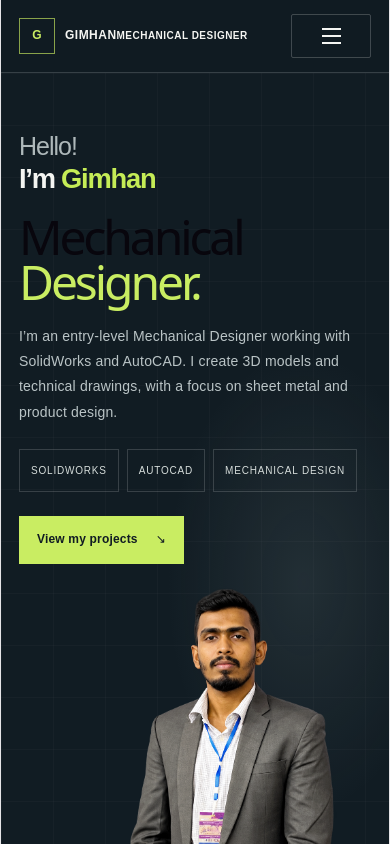
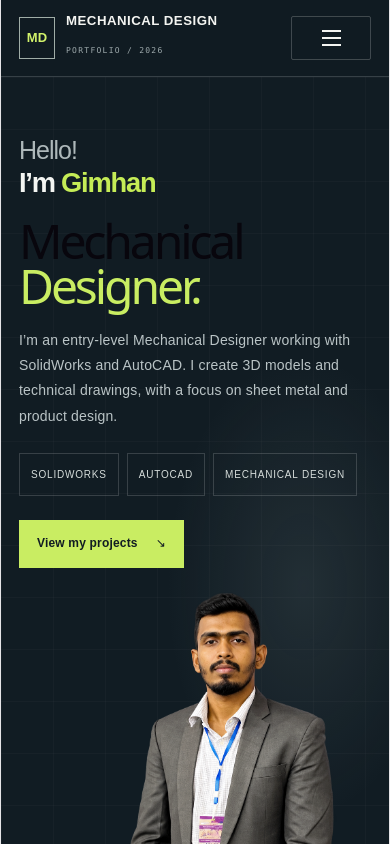
Before and after one commit to Tharaka-Maheshwara/gimhan-portfolio, a React (Vite) app: page / in a window 390 px wide. Shown: the top 844 px of the page. Built offline with nearby package versions, Linux system fonts and the light colour scheme.

Commit message:
navbar width

```diff
--- a/src/App.css
+++ b/src/App.css
@@ -2980,3 +2980,200 @@ iframe {
     padding: 0 12px;
   }
 }
+.header-inner {
+  position: relative;
+  width: min(1480px, calc(100% - 80px));
+  min-height: 182px;
+  margin: 0 auto;
+  display: flex;
+  align-items: center;
+  justify-content: space-between;
+  gap: 32px;
+}
+
+.brand {
+  display: inline-flex;
+  align-items: center;
+  flex-shrink: 0;
+  gap: 32px;
+  color: inherit;
+  text-decoration: none;
+}
+
+.brand-mark {
+  width: 78px;
+  height: 78px;
+  display: grid;
+  place-items: center;
+  border: 1px solid rgba(197, 210, 201, 0.8);
+  color: #d2f36b;
+  font-size: 20px;
+  font-weight: 600;
+}
+
+.brand-copy {
+  display: grid;
+  gap: 8px;
+}
+
+.brand-title {
+  color: #f4f5f2;
+  font-size: 28px;
+  font-weight: 700;
+  line-height: 1.2;
+  white-space: nowrap;
+}
+
+.brand-subtitle {
+  display: flex;
+  align-items: center;
+  gap: 12px;
+  margin: 0;
+  color: #aab6b8;
+  font-family: var(--mono, monospace);
+  font-size: 18px;
+  letter-spacing: 0.14em;
+  white-space: nowrap;
+}
+
+.nav-links .nav-link--contact {
+  display: inline-flex;
+  align-items: center;
+  justify-content: space-between;
+  gap: 16px;
+  min-width: 124px;
+  min-height: 47px;
+  padding: 0 19px;
+  border: 1px solid rgba(197, 210, 201, 0.55);
+  color: #d2f36b;
+}
+
+.nav-link__arrow {
+  color: #d2f36b;
+}
+
+@media (max-width: 700px) {
+  .header-inner {
+    width: calc(100% - 36px);
+    min-height: 82px;
+    gap: 12px;
+  }
+
+  .brand {
+    gap: 12px;
+  }
+
+  .brand-mark {
+    width: 46px;
+    height: 46px;
+    font-size: 14px;
+  }
+
+  .brand-copy {
+    gap: 5px;
+  }
+
+  .brand-title {
+    font-size: clamp(12px, 3.5vw, 16px);
+  }
+
+  .brand-subtitle {
+    gap: 7px;
+    font-size: 9px;
+    letter-spacing: 0.1em;
+  }
+
+  .nav-links {
+    top: 100%;
+  }
+
+  .nav-links .nav-link--contact {
+    width: 100%;
+    min-height: 44px;
+    margin-top: 9px;
+  }
+}
+
+.header-inner {
+  position: relative;
+  width: min(1280px, calc(100% - 64px));
+  min-height: 120px;
+  margin: 0 auto;
+  display: flex;
+  align-items: center;
+  justify-content: space-between;
+  gap: 24px;
+}
+
+.brand {
+  gap: 20px;
+}
+
+.brand-mark {
+  width: 56px;
+  height: 56px;
+  font-size: 16px;
+}
+
+.brand-title {
+  font-size: 22px;
+}
+
+.brand-subtitle {
+  gap: 9px;
+  font-size: 14px;
+}
+
+.nav-links {
+  gap: clamp(16px, 1.6vw, 28px);
+}
+
+.nav-links .nav-link--contact {
+  min-width: 110px;
+  min-height: 42px;
+  padding-inline: 15px;
+}
+
+@media (max-width: 700px) {
+  .header-inner {
+    width: calc(100% - 36px);
+    min-height: 76px;
+    gap: 12px;
+  }
+
+  .brand {
+    gap: 11px;
+  }
+
+  .brand-mark {
+    width: 42px;
+    height: 42px;
+    font-size: 13px;
+  }
+
+  .brand-title {
+    font-size: clamp(11px, 3.4vw, 14px);
+  }
+
+  .brand-subtitle {
+    gap: 7px;
+    font-size: 8px;
+  }
+}
+
+.header-inner {
+  width: min(1240px, calc(100% - 64px));
+  min-height: 120px;
+  margin: 0 auto;
+  display: flex;
+  align-items: center;
+  justify-content: space-between;
+  gap: 24px;
+}
+
+@media (max-width: 700px) {
+  .header-inner {
+    width: calc(100% - 36px);
+    min-height: 76px;
+  }
+}
--- a/src/components/layout/Header.jsx
+++ b/src/components/layout/Header.jsx
@@ -18,10 +18,13 @@ export default function Header() {
     <header className="site-header">
       <div className="header-inner">
         <a className="brand" href="/#top" onClick={closeMenu}>
-          <span className="brand-mark">G</span>
-          <span>
-            GIMHAN
-            <small>MECHANICAL DESIGNER</small>
+          <span className="brand-mark">MD</span>
+
+          <span className="brand-copy">
+            <span className="brand-title">MECHANICAL DESIGN</span>
+            <small className="brand-subtitle">
+              PORTFOLIO <span aria-hidden="true">/</span> 2026
+            </small>
           </span>
         </a>
 
@@ -51,12 +54,13 @@ export default function Header() {
             return (
               <a
                 key={label}
-                className={isContactLink ? "nav-link nav-link--contact" : "nav-link"}
+                className={
+                  isContactLink ? "nav-link nav-link--contact" : "nav-link"
+                }
                 href={href}
                 onClick={closeMenu}
               >
                 <span>{label}</span>
-
                 {isContactLink && (
                   <span className="nav-link__arrow" aria-hidden="true">
                     ↗
```
